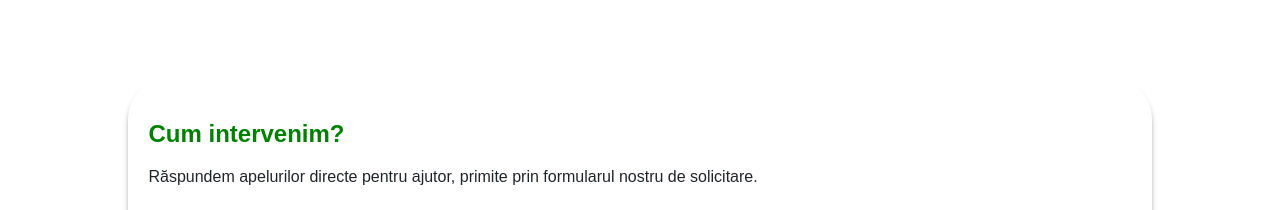
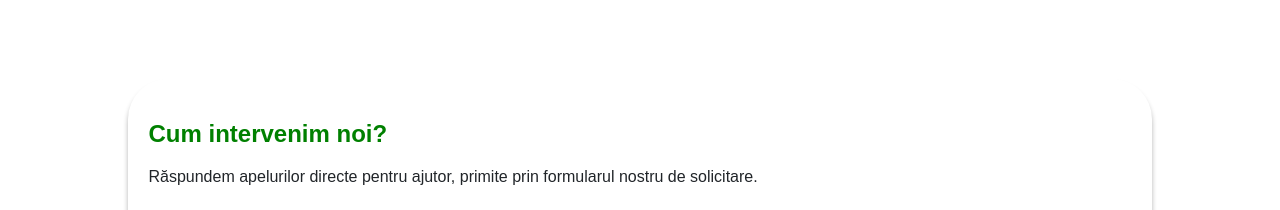
Before and after one commit to Catalin567/Proiect-HandsOnHope, a React (Vite) app: page /CeFacem in a window 1280 px wide. Shown: the part 1360-1570 px from the top of the page. Built offline with nearby package versions, Linux system fonts and the light colour scheme; a web font is replaced by a local one.

Commit message:
Finalizare harta interactiva pagina Ce facem?

```diff
--- a/src/pages/CeFacem.jsx
+++ b/src/pages/CeFacem.jsx
@@ -29,7 +29,7 @@ const CeFacem = () => {
         <Harta />
 
         <section className="intervention">
-          <h2 className="section-title">Cum intervenim?</h2>
+          <h2 className="section-title">Cum intervenim noi?</h2>
           <p className="intervention-text">
           Răspundem apelurilor directe pentru ajutor, primite prin formularul nostru de solicitare.
           <br></br><br></br>
```
